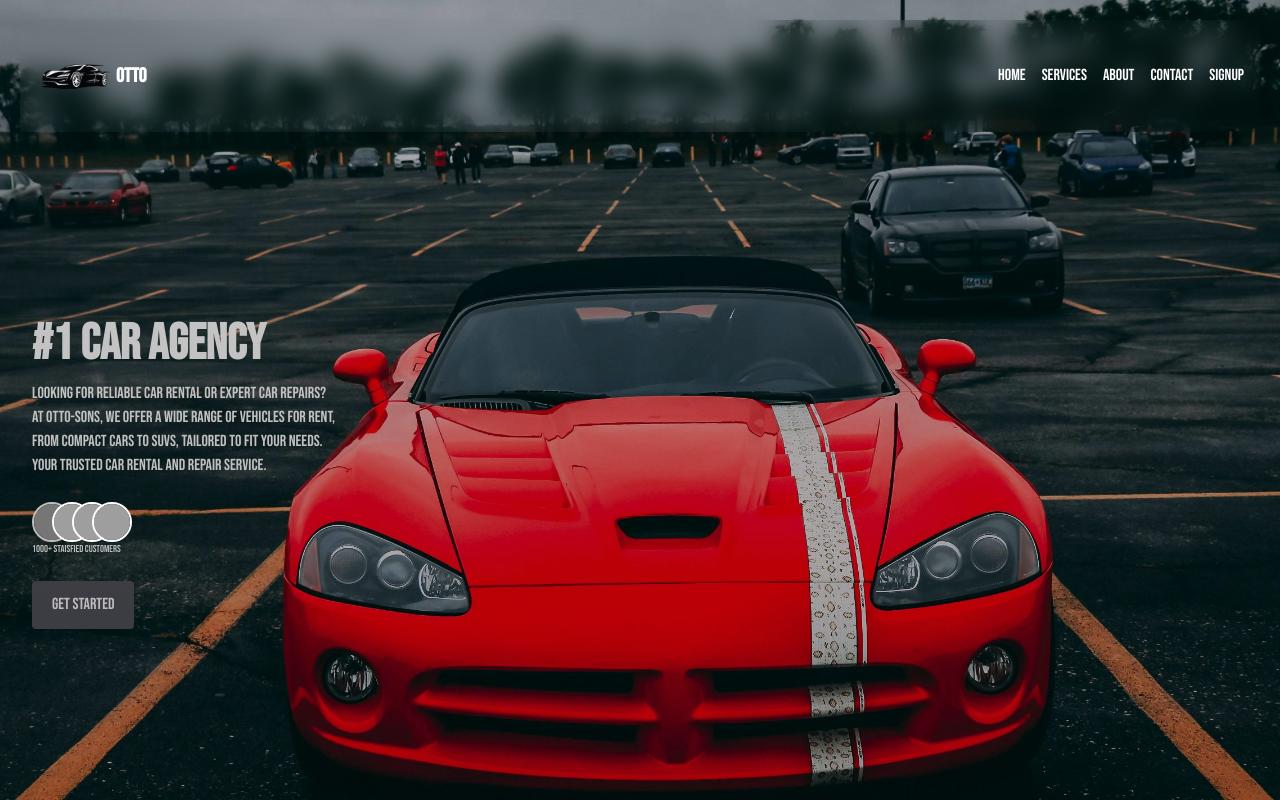
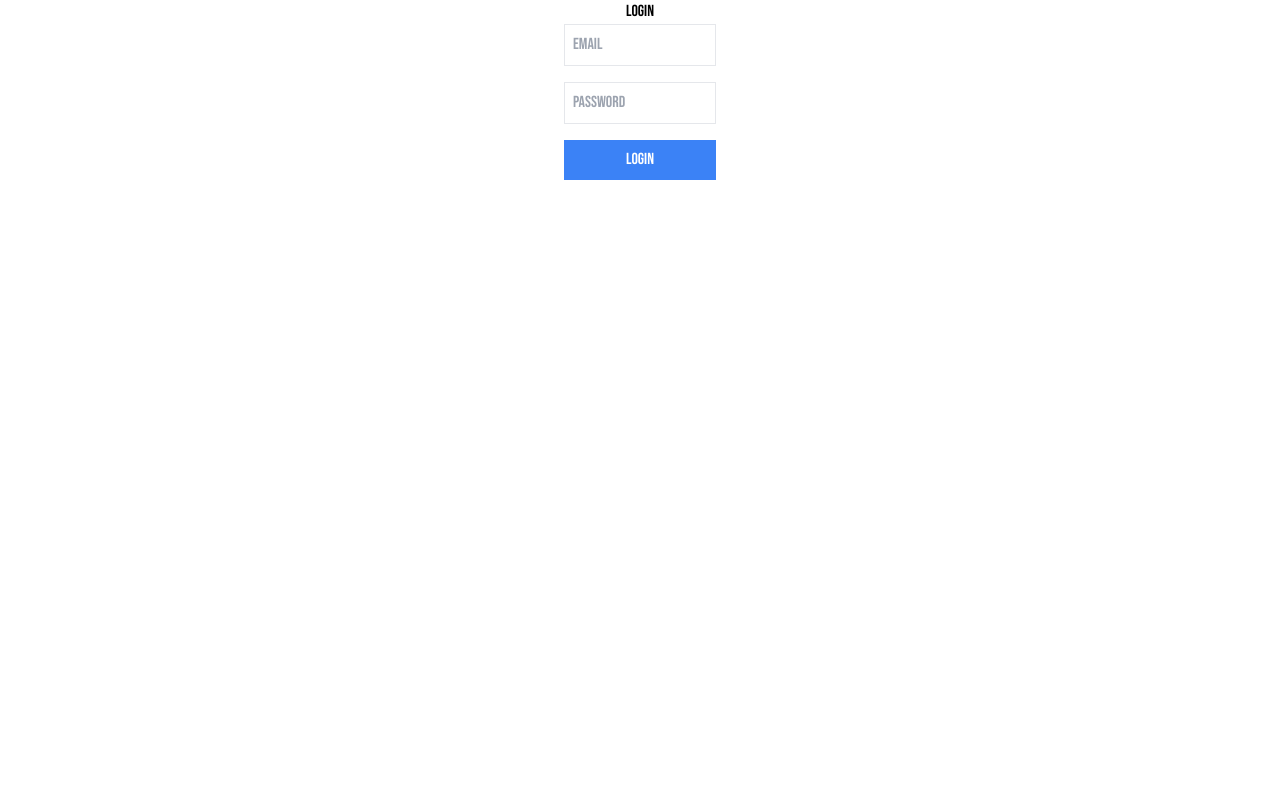
Before and after one commit to emmanuel-nwafor/Otto-Sons, a React (Vite) app: page /login in a window 1280 px wide. Shown: the top 800 px of the page. Built offline with nearby package versions, Linux system fonts and the light colour scheme; grey boxes are pictures that could not be loaded; a small style sheet from the web is missing.

Commit message:
first commit

```diff
--- a/package.json
+++ b/package.json
@@ -18,7 +18,8 @@
     "react": "^18.3.1",
     "react-dom": "^18.3.1",
     "react-leaflet": "^4.2.0",
-    "react-router-dom": "^7.1.1"
+    "react-router-dom": "^7.1.1",
+    "react-toastify": "^11.0.2"
   },
   "devDependencies": {
     "@eslint/js": "^9.17.0",
--- a/src/App.jsx
+++ b/src/App.jsx
@@ -1,11 +1,49 @@
+// import React from "react";
+// import Info from "./components/Info";
+// import Hero from "./components/Hero";
+// import About from "./components/About";
+// import About2 from "./components/About2";
+// import Testimonials from "./components/Testimonials";
+// import Partners from "./components/Partners";
+// import ContactPage from "./components/ContactPage";
+
+// function HomeRendering() {
+//   return (
+//     <>
+//       {/* Rendering all Home components  */}
+//       <div className="  bg-zinc-800 ">
+//         <Hero />
+//         <Info />
+//         <About />
+//         <About2 />
+//         <Partners />
+//         <Testimonials />
+//         <ContactPage />
+//       </div>
+//     </>
+//   );
+// }
+
+// export default HomeRendering;
+
 import React from "react";
+import { BrowserRouter as Router, Routes, Route } from "react-router-dom";
 import HomeRendering from "./components/HomeRendering";
+import Signup from "./pages/Signup";
+import Login from "./pages/Login";
 
 function App() {
   return (
-    <>
-      <HomeRendering />
-    </>
+    <Router>
+      <Routes>
+        {/* Home Route */}
+        <Route path="/" element={<HomeRendering />} />
+
+        {/* Authentication Routes */}
+        <Route path="/signup" element={<Signup />} />
+        <Route path="/login" element={<Login />} />
+      </Routes>
+    </Router>
   );
 }
 
--- a/src/components/About.jsx
+++ b/src/components/About.jsx
@@ -2,6 +2,9 @@ import React from "react";
 
 export default function About() {
   return (
+    <>
+      {" "}
+      <div id="about"></div>
       <div className="flex-col p-6 ">
         <div className="flex max-md:flex-col items-center justify-center">
           <div>
@@ -24,8 +27,8 @@ export default function About() {
             <p className="text-gray-300">
               Welcome to Otto-Sons, your trusted partner for all car renting and
               repairing since 1999. <br className=" max-md:hidden " /> For over
-            two decades, we have been dedicated to simplifying vehicle solutions
-            for individuals and businesses.
+              two decades, we have been dedicated to simplifying vehicle
+              solutions for individuals and businesses.
               <br className=" max-md:hidden " />
               Whether you’re looking to rent a reliable car for a trip or need
               expert
@@ -33,8 +36,8 @@ export default function About() {
               repair services to get your vehicle back on the road, Otto-Sons
               delivers quality, efficiency,
               <br className=" max-md:hidden " />
-            and value. With a team of experienced professionals and a commitment
-            to excellence,
+              and value. With a team of experienced professionals and a
+              commitment to excellence,
               <br className=" max-md:hidden " />
               we ensure every service is tailored to meet your unique needs. At
               Otto-Sons,
@@ -49,5 +52,6 @@ export default function About() {
           </div>
         </div>
       </div>
+    </>
   );
 }
--- a/src/components/ContactPage.jsx
+++ b/src/components/ContactPage.jsx
@@ -18,6 +18,8 @@ const ContactPage = () => {
   const position = [40.73061, -73.935242]; // Replace with your latitude and longitude
 
   return (
+    <>
+      <div id="contact"></div>
       <div className="container mx-auto p-4">
         <h1 className="text-3xl font-bold text-gray-400 mb-8">Contact Us</h1>
 
@@ -26,7 +28,9 @@ const ContactPage = () => {
           {/* Contact Form */}
           <div className="relative z-10 container mx-auto">
             <div className="bg-black bg-opacity-60 backdrop-blur-md shadow-lg rounded-lg p-4">
-            <h2 className="text-2xl font-bold mb-4 text-white">Get in Touch</h2>
+              <h2 className="text-2xl font-bold mb-4 text-white">
+                Get in Touch
+              </h2>
               <form className="space-y-4">
                 <div>
                   <label className="block text-sm font-medium text-gray-200">
@@ -110,6 +114,7 @@ const ContactPage = () => {
           </div>
         </div>
       </div>
+    </>
   );
 };
 
--- a/src/components/Info.jsx
+++ b/src/components/Info.jsx
@@ -3,6 +3,7 @@ import React from "react";
 function Info() {
   return (
     <>
+      <div id="services"></div>
       <div>
         <div className=" text-gray-300 p-3  ">
           <h1 className=" text-3xl p-4 ">Explore</h1>
--- a/src/components/NavBar.jsx
+++ b/src/components/NavBar.jsx
@@ -1,4 +1,5 @@
 import React, { useState } from "react";
+import { Link } from "react-router-dom"; // Import Link from React Router
 import logo from "/src/assets/logo1.png";
 
 const NavBar = () => {
@@ -9,10 +10,13 @@ const NavBar = () => {
   };
 
   return (
+    <>
+      <div id="home"></div>
       <nav className=" bg-transparent backdrop-blur-md max-md:p-0 p-4 m-5 fixed top-0 left-0 right-0 z-50 shadow-lg">
-      <div className="  container mx-auto flex justify-between items-center">
-        <div className=" flex items-center ">
-          <img src={logo} className=" h-20 " alt="" />
+        <div className="container mx-auto flex justify-between items-center">
+          {/* Logo */}
+          <div className="flex items-center">
+            <img src={logo} className="h-20" alt="Logo" />
             <h1 className="text-white font-extrabold text-xl">Otto</h1>
           </div>
 
@@ -44,9 +48,10 @@ const NavBar = () => {
             <a href="#contact" className="hover:text-zinc-200 hover:underline">
               Contact
             </a>
-          <a href="#contact" className="hover:text-zinc-200 hover:underline">
+            {/* Link to Signup */}
+            <Link to="/signup" className="hover:text-zinc-200 hover:underline">
               Signup
-          </a>
+            </Link>
           </div>
         </div>
 
@@ -69,12 +74,14 @@ const NavBar = () => {
             <a href="#contact" className="hover:text-zinc-200 hover:underline">
               Contact
             </a>
-          <a href="#contact" className="hover:text-zinc-200 hover:underline">
+            {/* Link to Signup */}
+            <Link to="/signup" className="hover:text-zinc-200 hover:underline">
               Signup
-          </a>
+            </Link>
           </div>
         </div>
       </nav>
+    </>
   );
 };
 
--- a/src/components/firebase.js
+++ b/src/firebaseConfig.js
@@ -1,11 +1,8 @@
-// Import the functions you need from the SDKs you need
+// Import Firebase modules
 import { initializeApp } from "firebase/app";
-import { getAnalytics } from "firebase/analytics";
-// TODO: Add SDKs for Firebase products that you want to use
-// https://firebase.google.com/docs/web/setup#available-libraries
+import { getAuth } from "firebase/auth";
 
-// Your web app's Firebase configuration
-// For Firebase JS SDK v7.20.0 and later, measurementId is optional
+// Your Firebase configuration object (from Firebase Console)
 const firebaseConfig = {
   apiKey: "AIzaSyBAPlQxNlKxyaKhXmPQspcDn-zoeY73A-U",
   authDomain: "my-app-e8614.firebaseapp.com",
@@ -13,9 +10,9 @@ const firebaseConfig = {
   storageBucket: "my-app-e8614.firebasestorage.app",
   messagingSenderId: "256891707693",
   appId: "1:256891707693:web:ce3d5ed400e8bc2b0df3a4",
-  measurementId: "G-FW7MDB7B45"
+  measurementId: "G-FW7MDB7B45",
 };
 
 // Initialize Firebase
 const app = initializeApp(firebaseConfig);
-const analytics = getAnalytics(app);
+export const auth = getAuth(app);
--- a/src/index.css
+++ b/src/index.css
@@ -1,6 +1,10 @@
 @tailwind base;
 @tailwind components;
 @tailwind utilities;
+
+html {
+  scroll-behavior: smooth;
+}
 
 body {
   font-family: "Bebas Neue", sans-serif;
--- a/src/pages/Login.jsx
+++ b/src/pages/Login.jsx
@@ -1,7 +1,47 @@
-import React from "react";
+import React, { useState } from "react";
+import { auth } from "../firebaseConfig";
+import { signInWithEmailAndPassword } from "firebase/auth";
 
 function Login() {
-  return <>Hello Login</>;
+  const [email, setEmail] = useState("");
+  const [password, setPassword] = useState("");
+  const [error, setError] = useState("");
+
+  const handleLogin = async (e) => {
+    e.preventDefault();
+    try {
+      await signInWithEmailAndPassword(auth, email, password);
+      alert("Login successful!");
+    } catch (err) {
+      setError(err.message);
+    }
+  };
+
+  return (
+    <div className="flex flex-col items-center">
+      <h2>Login</h2>
+      <form onSubmit={handleLogin} className="flex flex-col space-y-4">
+        <input
+          type="email"
+          placeholder="Email"
+          value={email}
+          onChange={(e) => setEmail(e.target.value)}
+          className="p-2 border"
+        />
+        <input
+          type="password"
+          placeholder="Password"
+          value={password}
+          onChange={(e) => setPassword(e.target.value)}
+          className="p-2 border"
+        />
+        <button type="submit" className="p-2 bg-blue-500 text-white">
+          Login
+        </button>
+      </form>
+      {error && <p className="text-red-500">{error}</p>}
+    </div>
+  );
 }
 
 export default Login;
--- a/src/pages/Signup.jsx
+++ b/src/pages/Signup.jsx
@@ -1,7 +1,47 @@
-import React from "react";
+import React, { useState } from "react";
+import { auth } from "../firebaseConfig";
+import { createUserWithEmailAndPassword } from "firebase/auth";
 
 function Signup() {
-  return <>Hello Signup</>;
+  const [email, setEmail] = useState("");
+  const [password, setPassword] = useState("");
+  const [error, setError] = useState("");
+
+  const handleSignup = async (e) => {
+    e.preventDefault();
+    try {
+      await createUserWithEmailAndPassword(auth, email, password);
+      alert("Signup successful!");
+    } catch (err) {
+      setError(err.message);
+    }
+  };
+
+  return (
+    <div className="flex flex-col items-center">
+      <h2>Signup</h2>
+      <form onSubmit={handleSignup} className="flex flex-col space-y-4">
+        <input
+          type="email"
+          placeholder="Email"
+          value={email}
+          onChange={(e) => setEmail(e.target.value)}
+          className="p-2 border"
+        />
+        <input
+          type="password"
+          placeholder="Password"
+          value={password}
+          onChange={(e) => setPassword(e.target.value)}
+          className="p-2 border"
+        />
+        <button type="submit" className="p-2 bg-blue-500 text-white">
+          Signup
+        </button>
+      </form>
+      {error && <p className="text-red-500">{error}</p>}
+    </div>
+  );
 }
 
 export default Signup;
```
Also changed, not shown: 1 other file (tests, documents, lock files or other folders). Lines whose indentation alone changed are shown as unchanged.
